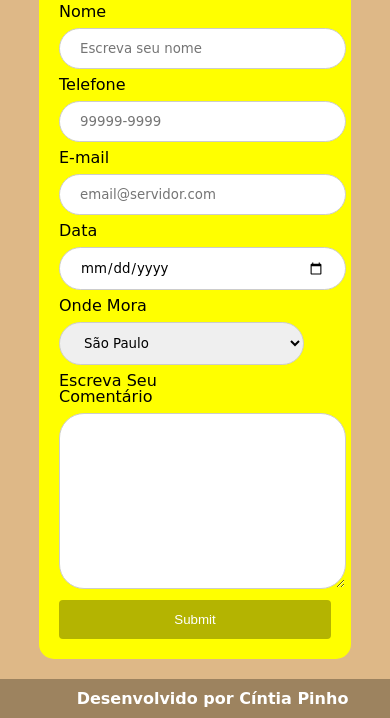
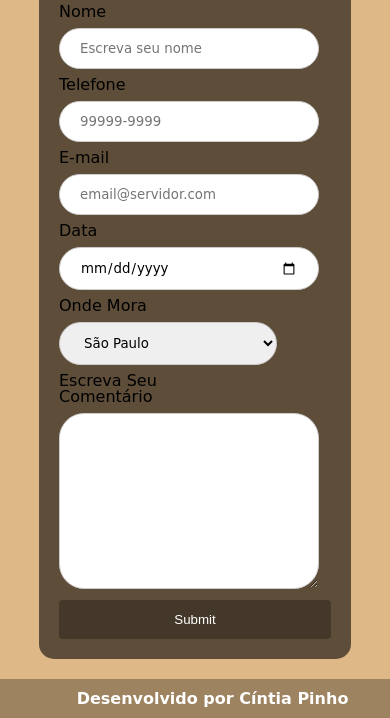
Before and after one commit to cintiapinho/MeuPrimeiroSite, a plain HTML site: page contato.html in a window 390 px wide. Shown: the part 266-984 px from the top of the page. Drawn offline with Linux system fonts and the light colour scheme.

Commit message:
responsividade

```diff
--- a/css/estilo.css
+++ b/css/estilo.css
@@ -202,7 +202,7 @@ input[type=text], select, input[type=tel], input[type=email], input[type=date],
     margin: 8px 0;
     border: 1px solid #ccc;
     border-radius: 25px;
-    width: 90%;
+    width: 80%;
     font-family: 'Edu NSW ACT Foundation', cursive;
 
   }
@@ -264,7 +264,7 @@ label{
     }
 
     .form{
-        background-color: yellow;
+        background-color: rgba(9, 7, 6, 0.6);
     }
 
 
```
